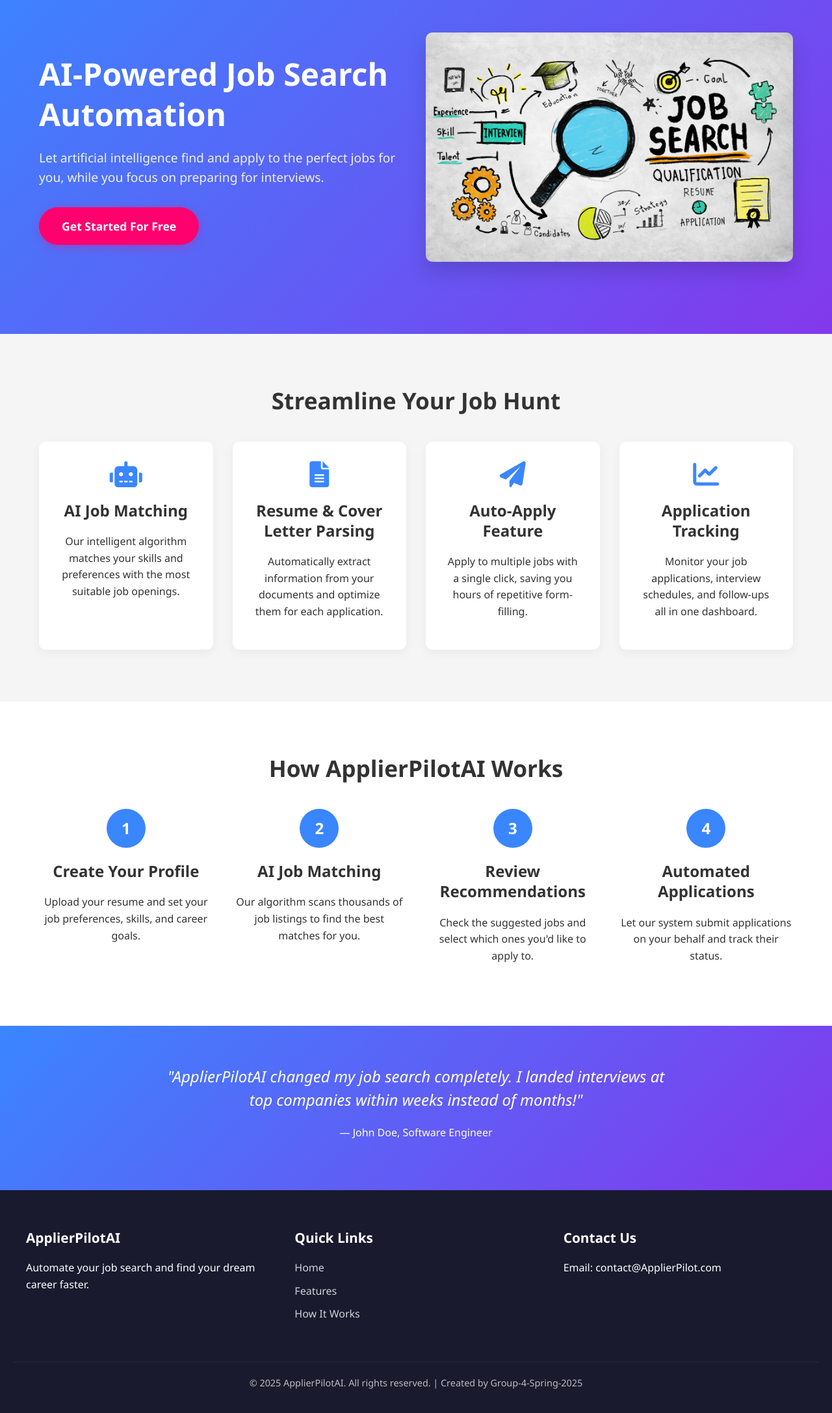
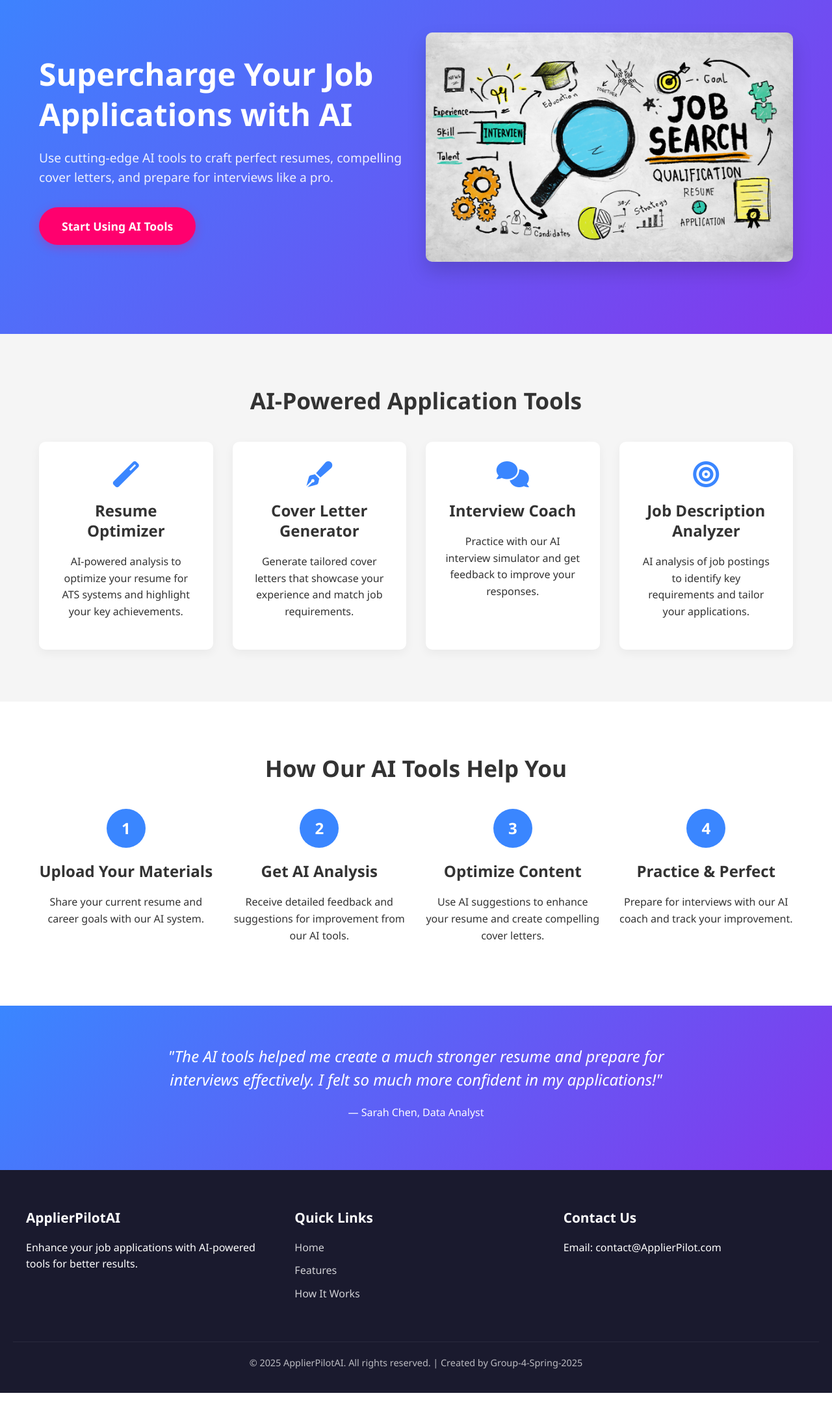
Before and after one commit to UCCS-SP25-CS4300-CS5300-1/Group-4-spring-2025, a Django app: page / in a window 1280 px wide. Shown: the part 86-2261 px from the top of the page at 65% size. After the commit the page ends 2230 px from the top, so only its background shows below. Run offline with Django 4.2, Linux system fonts and the light colour scheme.

Commit message:
adjusted the home page to match our new pivot more likely

```diff
--- a/myproject/home/templates/home/index.html
+++ b/myproject/home/templates/home/index.html
@@ -6,7 +6,7 @@
     <meta name="viewport" content="width=device-width, initial-scale=1.0">
     <link rel="stylesheet" href="{% static 'styles.css' %}">
     <link rel="stylesheet" href="https://cdnjs.cloudflare.com/ajax/libs/font-awesome/6.0.0-beta3/css/all.min.css">
-    <title>ApplierPilotAI - Automate Your Job Search</title>
+    <title>ApplierPilotAI - Your AI Job Application Assistant</title>
     <style>
         .admin-btn {
             padding: 8px 16px;
@@ -49,16 +49,16 @@
         </nav>
         <div class="hero">
             <div class="hero-content">
-                <h1>AI-Powered Job Search Automation</h1>
-                <p>Let artificial intelligence find and apply to the perfect jobs for you, while you focus on preparing for interviews.</p>
+                <h1>Supercharge Your Job Applications with AI</h1>
+                <p>Use cutting-edge AI tools to craft perfect resumes, compelling cover letters, and prepare for interviews like a pro.</p>
                 {% if user.is_authenticated %}
-                    <a href="{% url 'dashboard' %}" class="cta-button">View Dashboard</a>
+                    <a href="{% url 'dashboard' %}" class="cta-button">Access AI Tools</a>
                 {% else %}
-                    <a href="{% url 'register' %}" class="cta-button">Get Started For Free</a>
+                    <a href="{% url 'register' %}" class="cta-button">Start Using AI Tools</a>
                 {% endif %}
             </div>
             <div class="hero-image">
-                <img src="{% static 'images/job-search.jpg' %}" alt="Job search illustration">
+                <img src="{% static 'images/job-search.jpg' %}" alt="AI job tools illustration">
             </div>
         </div>
     </header>
@@ -75,61 +75,61 @@
 
     <main>
         <section id="features" class="features">
-            <h2>Streamline Your Job Hunt</h2>
+            <h2>AI-Powered Application Tools</h2>
             <div class="feature-cards">
                 <div class="feature-card">
-                    <i class="fas fa-robot"></i>
-                    <h3>AI Job Matching</h3>
-                    <p>Our intelligent algorithm matches your skills and preferences with the most suitable job openings.</p>
+                    <i class="fas fa-magic"></i>
+                    <h3>Resume Optimizer</h3>
+                    <p>AI-powered analysis to optimize your resume for ATS systems and highlight your key achievements.</p>
                 </div>
                 <div class="feature-card">
-                    <i class="fas fa-file-alt"></i>
-                    <h3>Resume & Cover Letter Parsing</h3>
-                    <p>Automatically extract information from your documents and optimize them for each application.</p>
+                    <i class="fas fa-pen-fancy"></i>
+                    <h3>Cover Letter Generator</h3>
+                    <p>Generate tailored cover letters that showcase your experience and match job requirements.</p>
                 </div>
                 <div class="feature-card">
-                    <i class="fas fa-paper-plane"></i>
-                    <h3>Auto-Apply Feature</h3>
-                    <p>Apply to multiple jobs with a single click, saving you hours of repetitive form-filling.</p>
+                    <i class="fas fa-comments"></i>
+                    <h3>Interview Coach</h3>
+                    <p>Practice with our AI interview simulator and get feedback to improve your responses.</p>
                 </div>
                 <div class="feature-card">
-                    <i class="fas fa-chart-line"></i>
-                    <h3>Application Tracking</h3>
-                    <p>Monitor your job applications, interview schedules, and follow-ups all in one dashboard.</p>
+                    <i class="fas fa-bullseye"></i>
+                    <h3>Job Description Analyzer</h3>
+                    <p>AI analysis of job postings to identify key requirements and tailor your applications.</p>
                 </div>
             </div>
         </section>
 
         <section id="how-it-works" class="how-it-works">
-            <h2>How ApplierPilotAI Works</h2>
+            <h2>How Our AI Tools Help You</h2>
             <div class="steps">
                 <div class="step">
                     <div class="step-number">1</div>
-                    <h3>Create Your Profile</h3>
-                    <p>Upload your resume and set your job preferences, skills, and career goals.</p>
+                    <h3>Upload Your Materials</h3>
+                    <p>Share your current resume and career goals with our AI system.</p>
                 </div>
                 <div class="step">
                     <div class="step-number">2</div>
-                    <h3>AI Job Matching</h3>
-                    <p>Our algorithm scans thousands of job listings to find the best matches for you.</p>
+                    <h3>Get AI Analysis</h3>
+                    <p>Receive detailed feedback and suggestions for improvement from our AI tools.</p>
                 </div>
                 <div class="step">
                     <div class="step-number">3</div>
-                    <h3>Review Recommendations</h3>
-                    <p>Check the suggested jobs and select which ones you'd like to apply to.</p>
+                    <h3>Optimize Content</h3>
+                    <p>Use AI suggestions to enhance your resume and create compelling cover letters.</p>
                 </div>
                 <div class="step">
                     <div class="step-number">4</div>
-                    <h3>Automated Applications</h3>
-                    <p>Let our system submit applications on your behalf and track their status.</p>
+                    <h3>Practice & Perfect</h3>
+                    <p>Prepare for interviews with our AI coach and track your improvement.</p>
                 </div>
             </div>
         </section>
 
         <section class="testimonial">
             <div class="testimonial-content">
-                <p class="quote">"ApplierPilotAI changed my job search completely. I landed interviews at top companies within weeks instead of months!"</p>
-                <p class="author">— John Doe, Software Engineer</p>
+                <p class="quote">"The AI tools helped me create a much stronger resume and prepare for interviews effectively. I felt so much more confident in my applications!"</p>
+                <p class="author">— Sarah Chen, Data Analyst</p>
             </div>
         </section>
     </main>
@@ -138,7 +138,7 @@
         <div class="footer-content">
             <div class="footer-section">
                 <h3>ApplierPilotAI</h3>
-                <p>Automate your job search and find your dream career faster.</p>
+                <p>Enhance your job applications with AI-powered tools for better results.</p>
             </div>
             <div class="footer-section">
                 <h3>Quick Links</h3>
```
